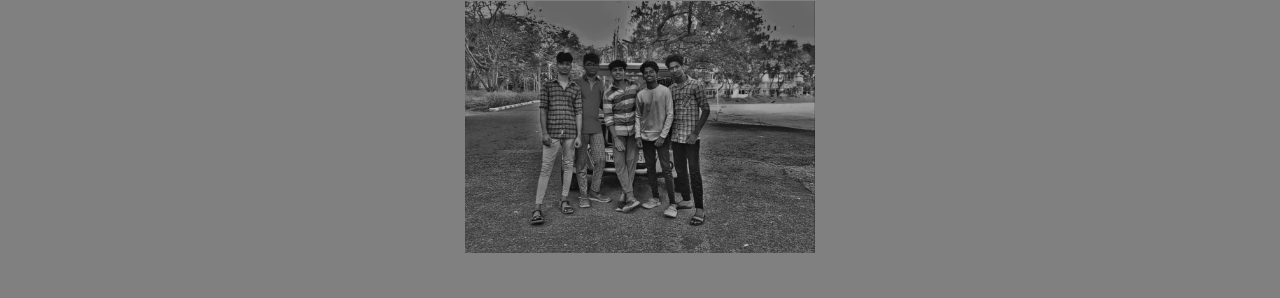
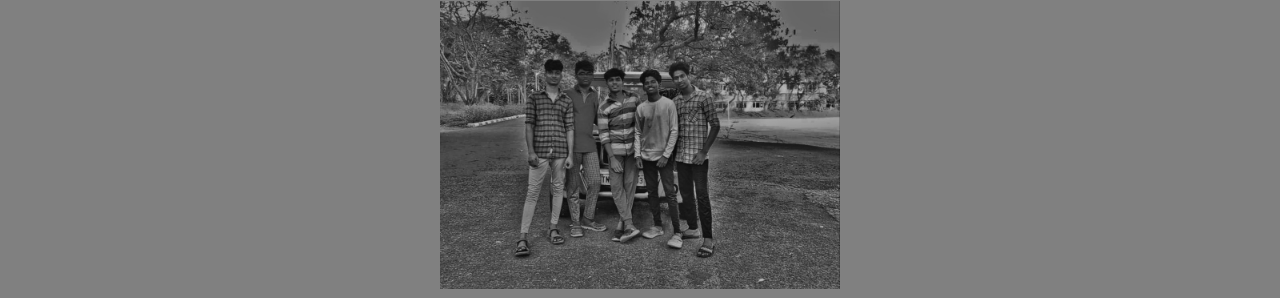
Before and after one commit to Dnasupra/We-, a plain HTML site: page index.html in a window 1280 px wide. Shown: the part 1216-1514 px from the top of the page. Before the commit the page ends 1481 px from the top, so only its background shows below. Drawn offline with Linux system fonts and the light colour scheme.

Commit message:
Update index.html

```diff
--- a/index.html
+++ b/index.html
@@ -24,7 +24,7 @@
    <img src="8.jpg" width="300px">
    <img src="9.jpg" width="300px">
      <img src="10.jpg" width="300px">
-    <img src="11.jpg" width="350px">
+    <img src="11.jpg" width="400px">
   </center>
 </body>
 </html>
```
